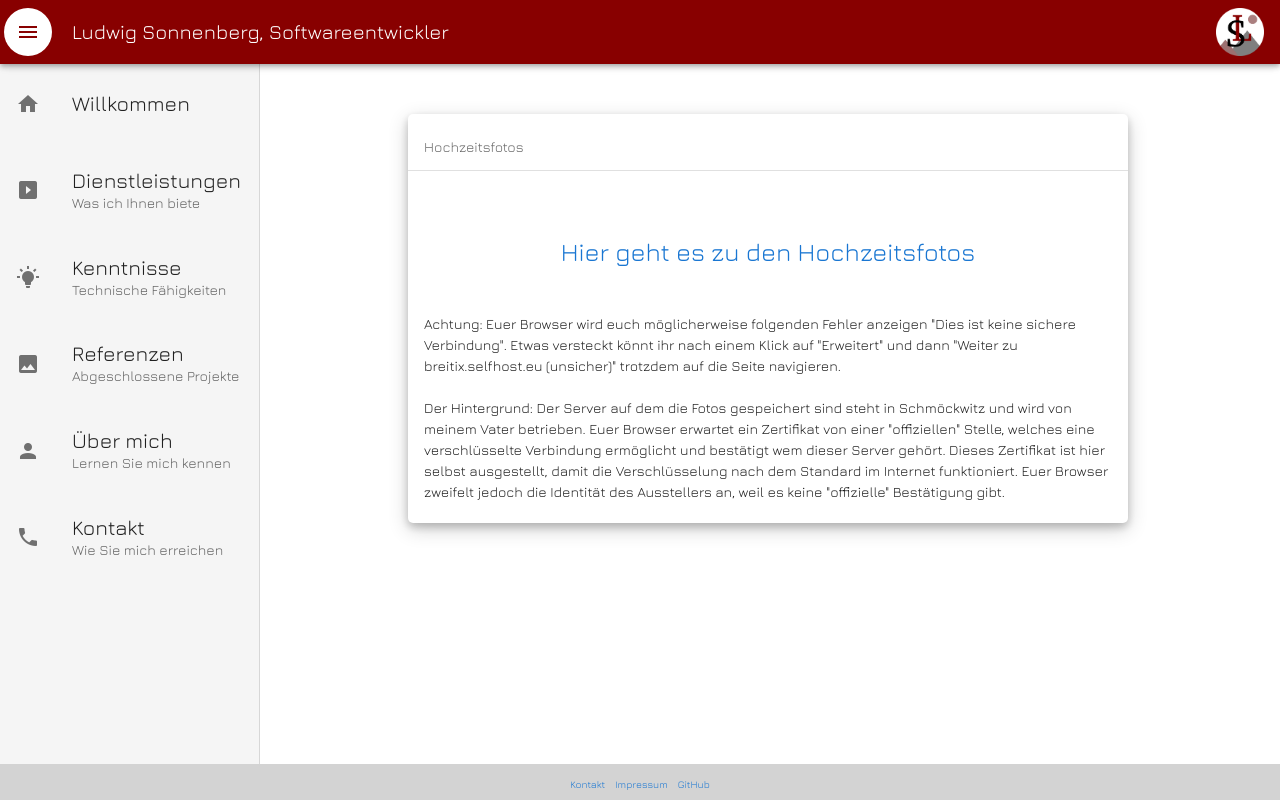
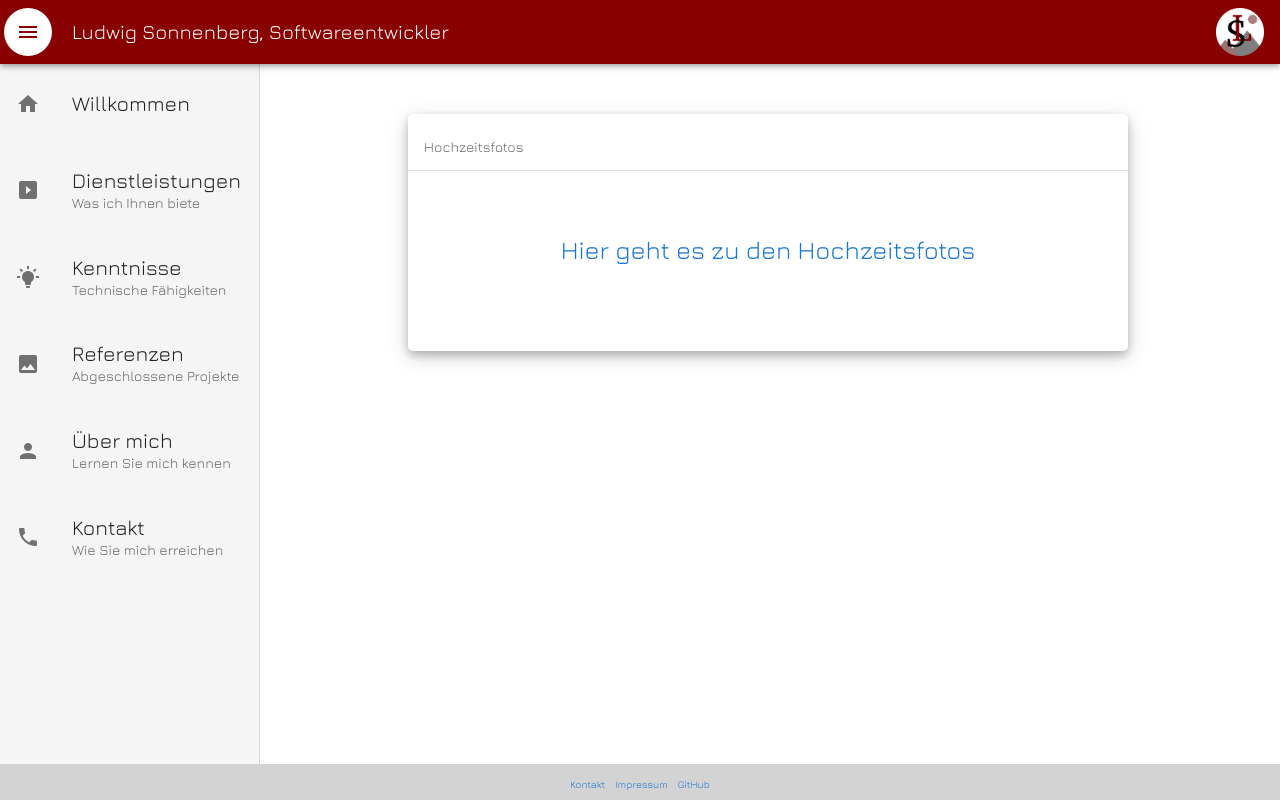
Before and after one commit to LudwigSo/ludwigbr_de, a Vue app: page /hochzeit in a window 1280 px wide. Built offline with nearby package versions, Linux system fonts and the light colour scheme.

Commit message:
Remove disclaimer due to being obsolete

```diff
--- a/src/components/Hochzeit.vue
+++ b/src/components/Hochzeit.vue
@@ -3,17 +3,8 @@
     <div class="top-padding-without-list"></div>
     <v-subheader>Hochzeitsfotos</v-subheader>
     <v-divider> </v-divider>
-    <div class="text">
-      <div class="link">
+    <div class="link">
       <a href="https://nc.breitsprecher.net:12346/index.php/s/c9DNQeseC82ds6S">Hier geht es zu den Hochzeitsfotos</a>
-      </div>
-      <div>
-        <br><br>
-        Achtung: Euer Browser wird euch möglicherweise folgenden Fehler anzeigen "Dies ist keine sichere Verbindung". Etwas versteckt könnt ihr nach einem Klick auf "Erweitert" und dann "Weiter zu breitix.selfhost.eu (unsicher)" trotzdem auf die Seite navigieren.
-        <br><br>
-        Der Hintergrund: Der Server auf dem die Fotos gespeichert sind steht in Schmöckwitz und wird von meinem Vater betrieben. Euer Browser erwartet ein Zertifikat von einer "offiziellen" Stelle, welches eine verschlüsselte Verbindung ermöglicht und bestätigt wem dieser Server gehört. Dieses Zertifikat ist hier selbst ausgestellt, damit die Verschlüsselung nach dem Standard im Internet funktioniert. Euer Browser zweifelt jedoch die Identität des Ausstellers an, weil es keine "offizielle" Bestätigung gibt.
-        </div>
-        <br>
     </div>
   </div>
 </template>
@@ -27,14 +18,10 @@ export default Vue.extend({
 </script>
 
 <style scoped>
-  .text {
-    padding: 12px 16px 0 16px; /* same as v-list on knowledge site*/
-    font-size: 14px;
-    margin-top: 50px;
-    min-height: 150px;
-  }
-
   .link {
+    padding: 0px 16px 0 16px;
+    margin-top: 60px;
+    min-height: 120px;
     text-align: center;
     font-size: 25px;
   }
```
